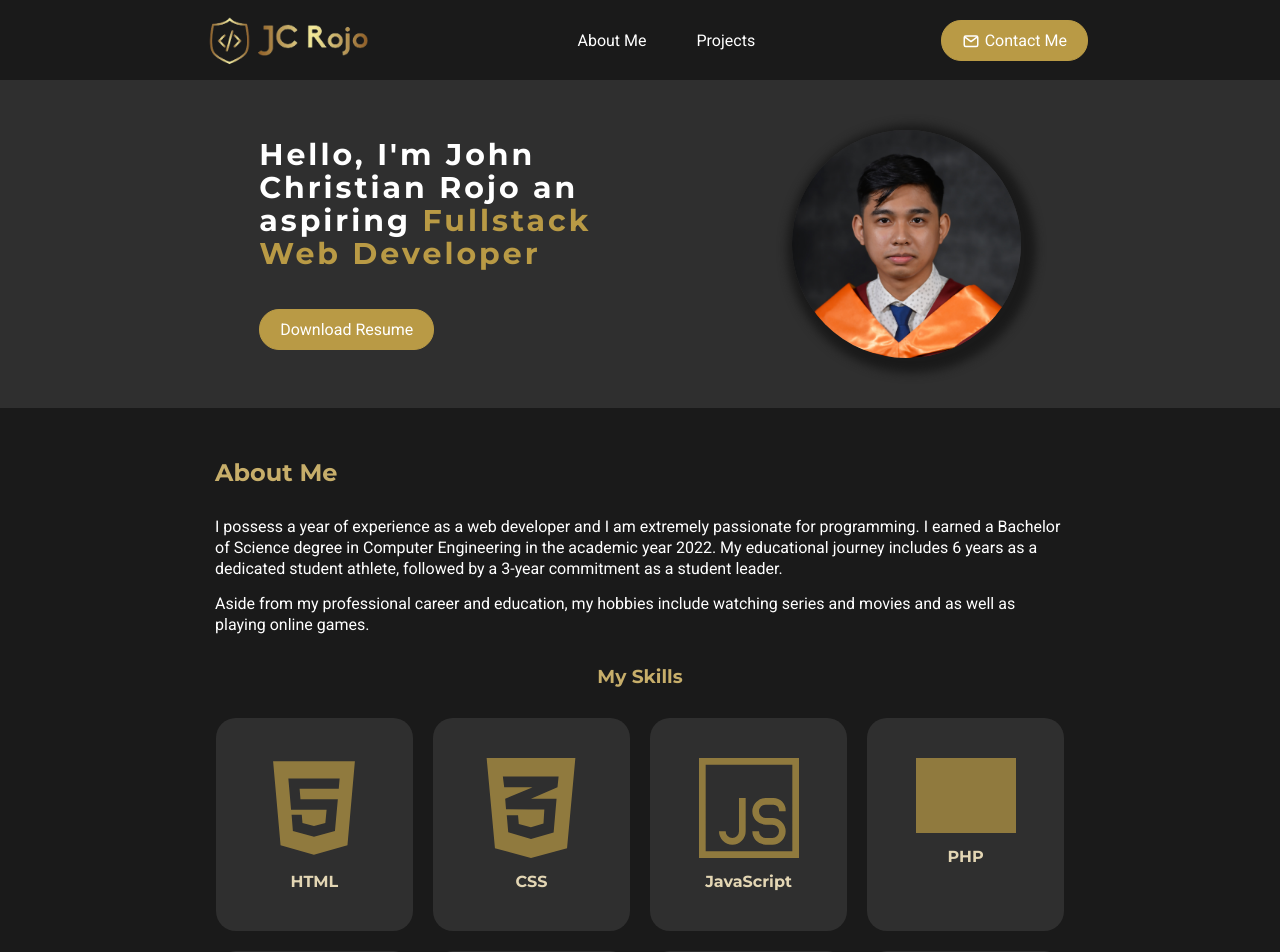
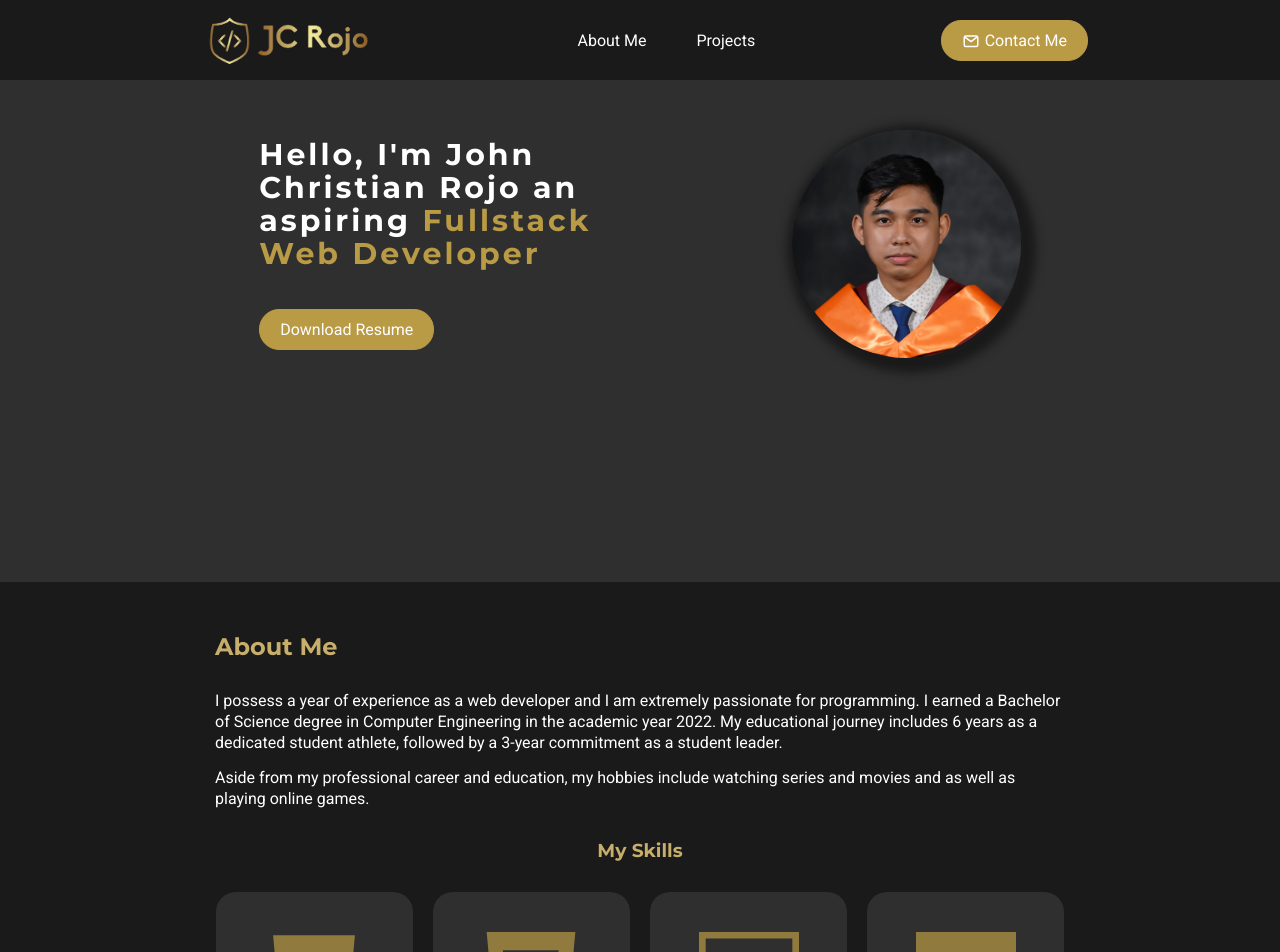
Before and after one commit to JChristianRojo/portfolio, a React (Vite) app: page / in a window 1280 px wide. Shown: the top 952 px of the page. Built offline with nearby package versions, Linux system fonts and the light colour scheme; grey boxes are pictures that could not be loaded.

Commit message:
feat: fix animation

```diff
--- a/src/index.css
+++ b/src/index.css
@@ -52,7 +52,7 @@ ul.no-bullets {
 
 section {
   padding: 70px 0;
-  animation: slide-in-top-custom;
+  animation: slide-in-top;
   animation-timeline: view();
   animation-range: entry cover 40%;
 }
```
